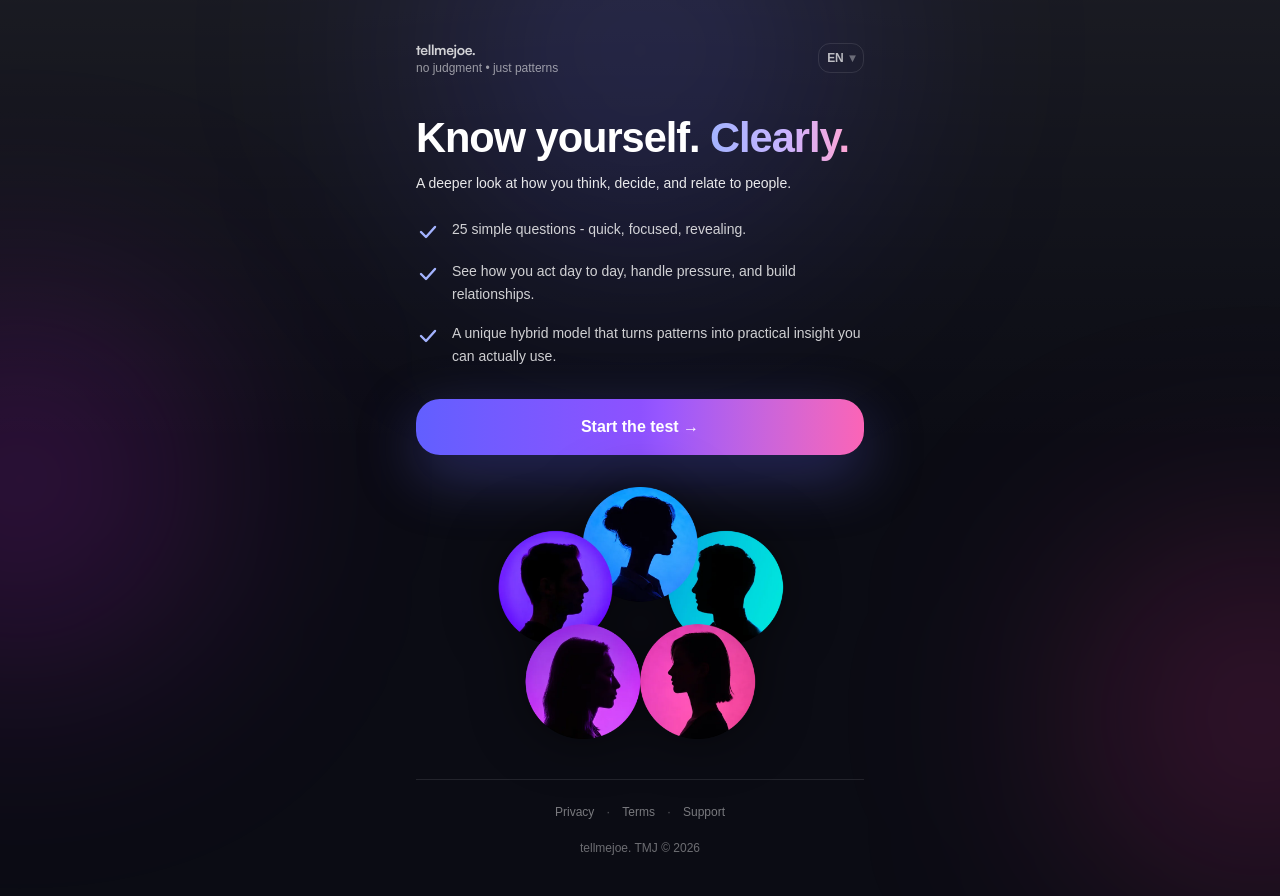
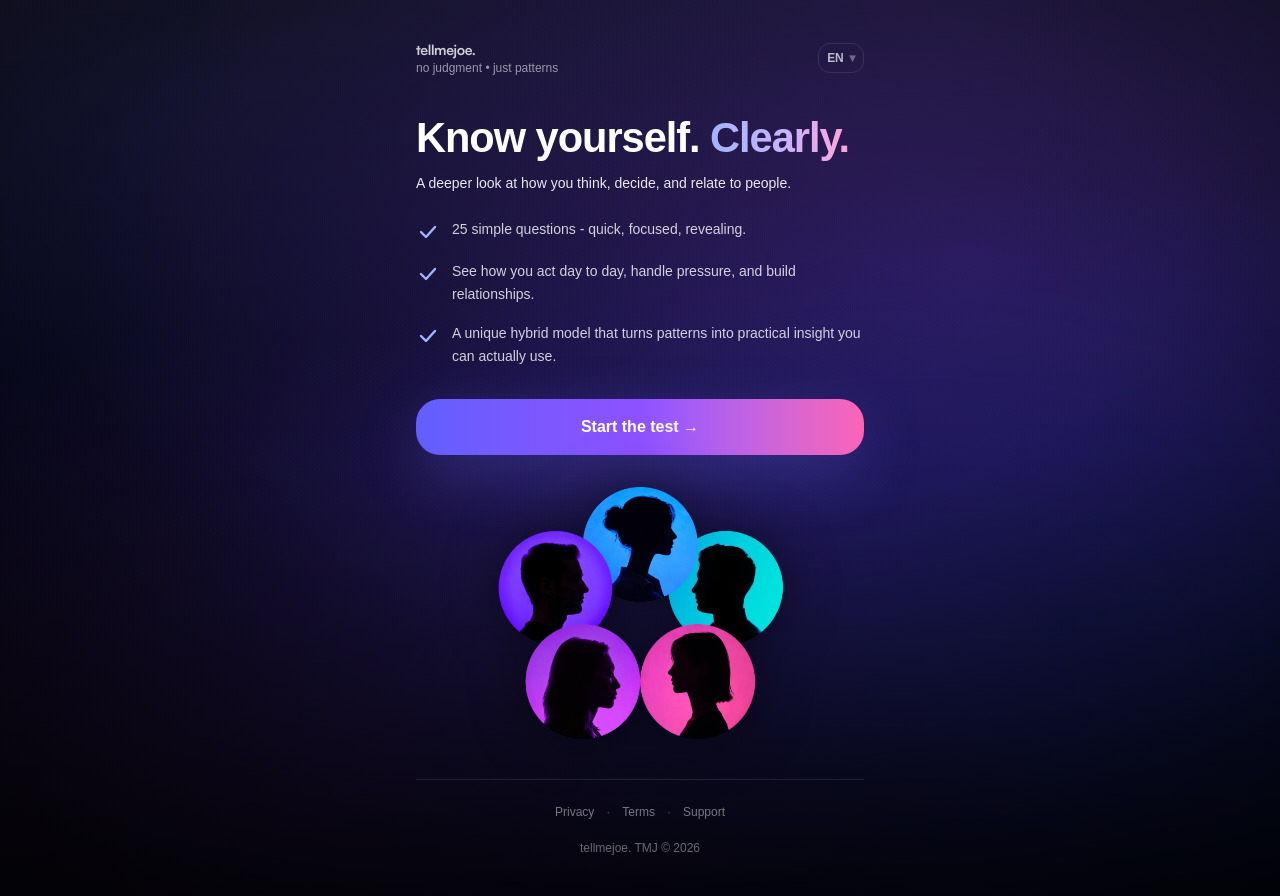
Before and after one commit to joebleckxx/bigfive, a Next.js app: page /en in a window 1280 px wide. Built offline with nearby package versions, Linux system fonts and the light colour scheme.

Commit message:
Update background
new component

```diff
--- a/app/[locale]/page.tsx
+++ b/app/[locale]/page.tsx
@@ -3,6 +3,7 @@ import { Link } from "@/navigation";
 import { LanguageSwitcher } from "@/app/components/ui/language-switcher";
 import LegalFooter from "@/app/components/ui/legal-footer";
 import Image from "next/image";
+import TMJBackground from "@/app/components/ui/background";
 
 export const CTA_GRADIENT =
   "bg-gradient-to-r from-indigo-500 via-violet-500 to-pink-400";
@@ -17,16 +18,9 @@ export default async function Page({
 
   return (
     <main
-      lang={locale}
-      className="relative min-h-screen overflow-hidden bg-[#0B0C14] px-6 sm:px-5 py-10 text-white"
+      className="relative min-h-screen overflow-hidden bg-[#02030A] px-6 sm:px-5 py-10 text-white"
     >
-      {/* Background */}
-      <div className="pointer-events-none absolute inset-0">
-        <div className="absolute -top-40 left-1/2 h-[420px] w-[420px] -translate-x-1/2 rounded-full bg-indigo-500/20 blur-[120px]" />
-        <div className="absolute top-1/3 -left-40 h-[360px] w-[360px] rounded-full bg-fuchsia-500/20 blur-[120px]" />
-        <div className="absolute bottom-0 -right-40 h-[360px] w-[360px] rounded-full bg-pink-500/20 blur-[120px]" />
-        <div className="absolute inset-0 bg-gradient-to-b from-white/[0.06] via-transparent to-transparent" />
-      </div>
+      <TMJBackground />
 
       <div className="relative mx-auto w-full max-w-md">
         {/* HEADER */}
@@ -117,7 +111,7 @@ export default async function Page({
             className={[
               "relative inline-flex w-full items-center justify-center rounded-3xl px-6 py-4 text-base font-semibold text-white",
               CTA_GRADIENT,
-              "shadow-[0_20px_60px_rgba(99,102,241,0.35)]",
+              "shadow-[0_20px_60px_rgba(99,102,241,0.28)]",
               "transition active:scale-[0.98]",
               "focus:outline-none focus:ring-4 focus:ring-indigo-400/30",
               "cursor-pointer",
--- a/app/[locale]/pay/page.tsx
+++ b/app/[locale]/pay/page.tsx
@@ -8,6 +8,7 @@ import { calculateResult } from "@/lib/scoring";
 import { LanguageSwitcher } from "@/app/components/ui/language-switcher";
 import { useLocale } from "next-intl";
 import LegalFooter from "@/app/components/ui/legal-footer";
+import TMJBackground from "@/app/components/ui/background";
 
 export const CTA_GRADIENT =
   "bg-gradient-to-r from-indigo-500 via-violet-500 to-pink-400";
@@ -162,13 +163,10 @@ export default function PayPage() {
   }
 
   return (
-    <main className="relative min-h-screen overflow-hidden bg-[#0B0C14] text-white px-6 sm:px-5 py-10">
-      <div className="pointer-events-none absolute inset-0">
-        <div className="absolute -top-40 left-1/2 h-[420px] w-[420px] -translate-x-1/2 rounded-full bg-indigo-500/20 blur-[120px]" />
-        <div className="absolute top-1/3 -left-40 h-[360px] w-[360px] rounded-full bg-fuchsia-500/20 blur-[120px]" />
-        <div className="absolute bottom-0 -right-40 h-[360px] w-[360px] rounded-full bg-pink-500/20 blur-[120px]" />
-        <div className="absolute inset-0 bg-gradient-to-b from-white/[0.06] via-transparent to-transparent" />
-      </div>
+    <main
+      className="relative min-h-screen overflow-hidden bg-[#02030A] px-6 sm:px-5 py-10 text-white"
+    >
+      <TMJBackground />
 
       <div className="relative mx-auto w-full max-w-md">
         <div className="flex items-center justify-between gap-3">
@@ -225,7 +223,7 @@ export default function PayPage() {
             className={[
               "relative inline-flex w-full items-center justify-center rounded-3xl px-6 py-4 text-base font-semibold text-white",
               CTA_GRADIENT,
-              "shadow-[0_20px_60px_rgba(99,102,241,0.35)]",
+              "shadow-[0_20px_60px_rgba(99,102,241,0.28)]",
               "transition active:scale-[0.98]",
               "focus:outline-none focus:ring-4 focus:ring-indigo-400/30",
               "cursor-pointer",
--- a/app/[locale]/result/page.tsx
+++ b/app/[locale]/result/page.tsx
@@ -8,6 +8,7 @@ import { calculateResult } from "@/lib/scoring";
 import { AVATARS } from "@/lib/avatars";
 import { toast } from "sonner";
 import LegalFooter from "@/app/components/ui/legal-footer";
+import TMJBackground from "@/app/components/ui/background";
 
 // ✅ PDF
 import {
@@ -708,13 +709,10 @@ export default function ResultPage() {
   }
 
   return (
-    <main className="relative min-h-screen overflow-hidden bg-[#0B0C14] px-6 py-6 text-white sm:px-6 sm:py-10">
-      <div className="pointer-events-none absolute inset-0">
-        <div className="absolute -top-40 left-1/2 h-[420px] w-[420px] -translate-x-1/2 rounded-full bg-indigo-500/20 blur-[120px]" />
-        <div className="absolute top-1/3 -left-40 h-[360px] w-[360px] rounded-full bg-fuchsia-500/20 blur-[120px]" />
-        <div className="absolute bottom-0 -right-40 h-[360px] w-[360px] rounded-full bg-pink-500/20 blur-[120px]" />
-        <div className="absolute inset-0 bg-gradient-to-b from-white/[0.06] via-transparent to-transparent" />
-      </div>
+    <main
+      className="relative min-h-screen overflow-hidden bg-[#02030A] px-6 sm:px-5 py-10 text-white"
+    >
+      <TMJBackground />
 
       <div className="relative mx-auto w-full max-w-xl">
         {/* Top bar */}
--- a/app/[locale]/test/page.tsx
+++ b/app/[locale]/test/page.tsx
@@ -9,6 +9,7 @@ import {
   questionsFromOrder
 } from "@/lib/personality";
 import LegalFooter from "@/app/components/ui/legal-footer";
+import TMJBackground from "@/app/components/ui/background";
 
 const RESULT_KEY = "personality_result_v1";
 const ANSWERS_KEY = "personality_answers_v1";
@@ -283,11 +284,11 @@ export default function TestPage() {
     setIsAdvancing(true);
     setTapSelected(v);
 
-    window.setTimeout(() => {
-      commitAnswer(v);
+    commitAnswer(v);
+    requestAnimationFrame(() => {
       setTapSelected(null);
       setIsAdvancing(false);
-    }, 80);
+    });
   }
 
   function goBack() {
@@ -299,13 +300,10 @@ export default function TestPage() {
   if (!currentQuestion) return null;
 
   return (
-    <main className="relative min-h-screen overflow-hidden bg-[#0B0C14] px-4 py-6 text-white sm:px-6 sm:py-10">
-      {/* tło jak wcześniej */}
-      <div className="pointer-events-none absolute inset-0">
-        <div className="absolute -top-40 left-1/2 h-[420px] w-[420px] -translate-x-1/2 rounded-full bg-indigo-500/20 blur-[120px]" />
-        <div className="absolute bottom-0 -right-40 h-[360px] w-[360px] rounded-full bg-pink-500/20 blur-[120px]" />
-        <div className="absolute inset-0 bg-gradient-to-b from-white/[0.06] via-transparent to-transparent" />
-      </div>
+    <main
+      className="relative min-h-screen overflow-hidden bg-[#02030A] px-6 sm:px-5 py-10 text-white"
+    >
+      <TMJBackground />
 
       <div className="relative mx-auto max-w-xl">
         {/* Topbar */}
--- /dev/null
+++ b/app/components/ui/background.tsx
@@ -0,0 +1,69 @@
+import React from "react";
+
+type Props = {
+  className?: string;
+};
+
+export default function TMJBackground({ className = "" }: Props) {
+  return (
+    <div className={`pointer-events-none absolute inset-0 ${className}`}>
+      {/* Base tone: very dark with slight cool bias */}
+      <div
+        className="absolute inset-0"
+        style={{
+          background: "linear-gradient(160deg, #02030A 0%, #040617 52%, #010209 100%)",
+        }}
+      />
+
+      {/* Main color field: smooth, no hard circles */}
+      <div
+        className="absolute inset-0"
+        style={{
+          backgroundImage: [
+            "radial-gradient(120% 95% at 84% 84%, rgba(36,78,255,0.26) 0%, rgba(36,78,255,0) 68%)",
+            "radial-gradient(100% 80% at 76% 30%, rgba(122,56,236,0.28) 0%, rgba(122,56,236,0) 70%)",
+            "radial-gradient(90% 70% at 24% 88%, rgba(188,62,232,0.14) 0%, rgba(188,62,232,0) 72%)",
+            "radial-gradient(120% 100% at 12% 12%, rgba(72,64,220,0.12) 0%, rgba(72,64,220,0) 62%)",
+          ].join(", "),
+        }}
+      />
+
+      {/* Accent sweep for depth */}
+      <div
+        className="absolute inset-0"
+        style={{
+          opacity: 0.42,
+          background:
+            "linear-gradient(130deg, rgba(5,6,18,0) 18%, rgba(96,58,186,0.14) 48%, rgba(8,9,24,0) 78%)",
+        }}
+      />
+
+      {/* Soft bloom, intentionally subtle */}
+      <div
+        className="absolute inset-0"
+        style={{
+          opacity: 0.34,
+          filter: "blur(72px)",
+          backgroundImage:
+            "radial-gradient(58% 52% at 72% 76%, rgba(120,74,255,0.30) 0%, rgba(120,74,255,0) 100%)",
+        }}
+      />
+
+      {/* Vignette + top sheen */}
+      <div className="absolute inset-0 bg-gradient-to-b from-white/[0.04] via-transparent to-black/65" />
+      <div className="absolute inset-0 [background:radial-gradient(130%_95%_at_50%_28%,transparent_32%,rgba(0,0,0,0.8)_100%)]" />
+
+      {/* Tiny dither to reduce visible gradient banding */}
+      <div
+        className="absolute inset-0 opacity-[0.028] mix-blend-soft-light"
+        style={{
+          backgroundImage: [
+            "repeating-linear-gradient(0deg, rgba(255,255,255,0.03) 0px, rgba(255,255,255,0.03) 1px, rgba(255,255,255,0) 2px, rgba(255,255,255,0) 4px)",
+            "repeating-linear-gradient(90deg, rgba(255,255,255,0.02) 0px, rgba(255,255,255,0.02) 1px, rgba(255,255,255,0) 2px, rgba(255,255,255,0) 4px)",
+          ].join(", "),
+          backgroundSize: "3px 3px, 3px 3px",
+        }}
+      />
+    </div>
+  );
+}
```
